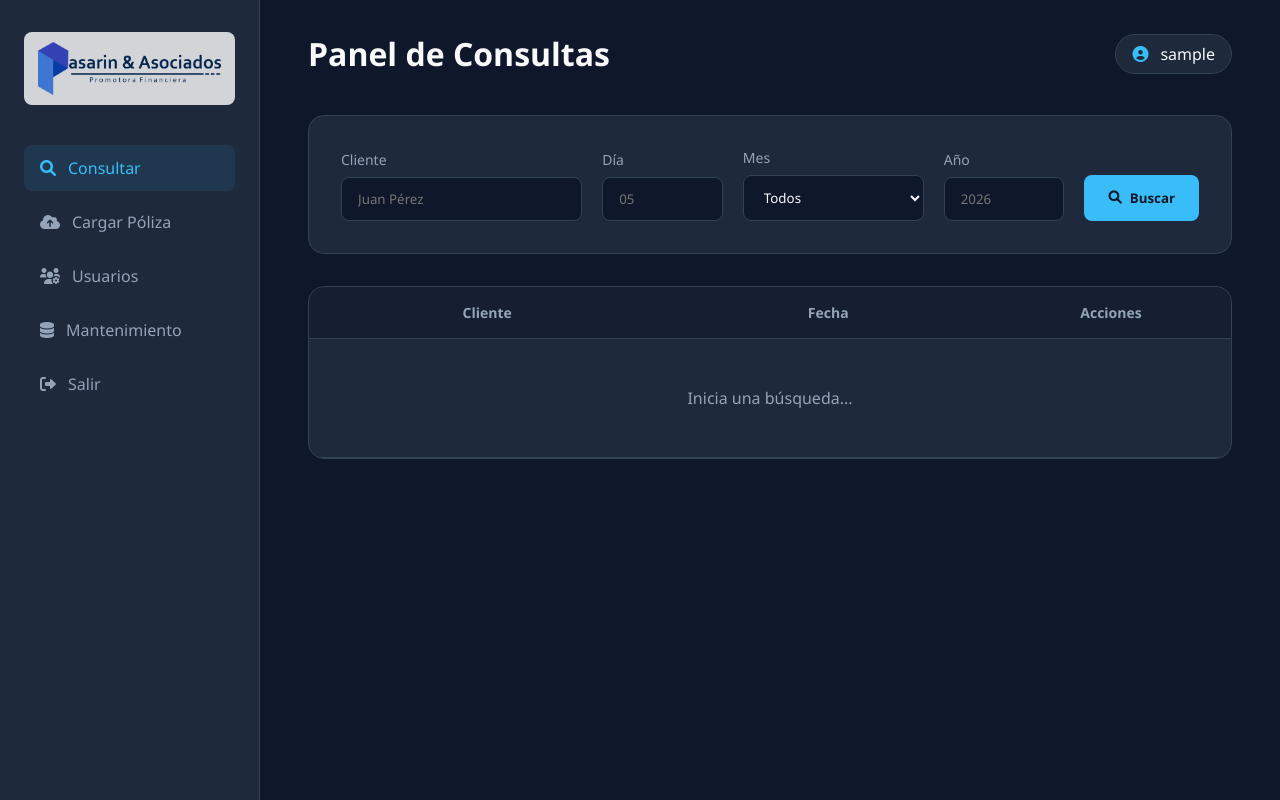
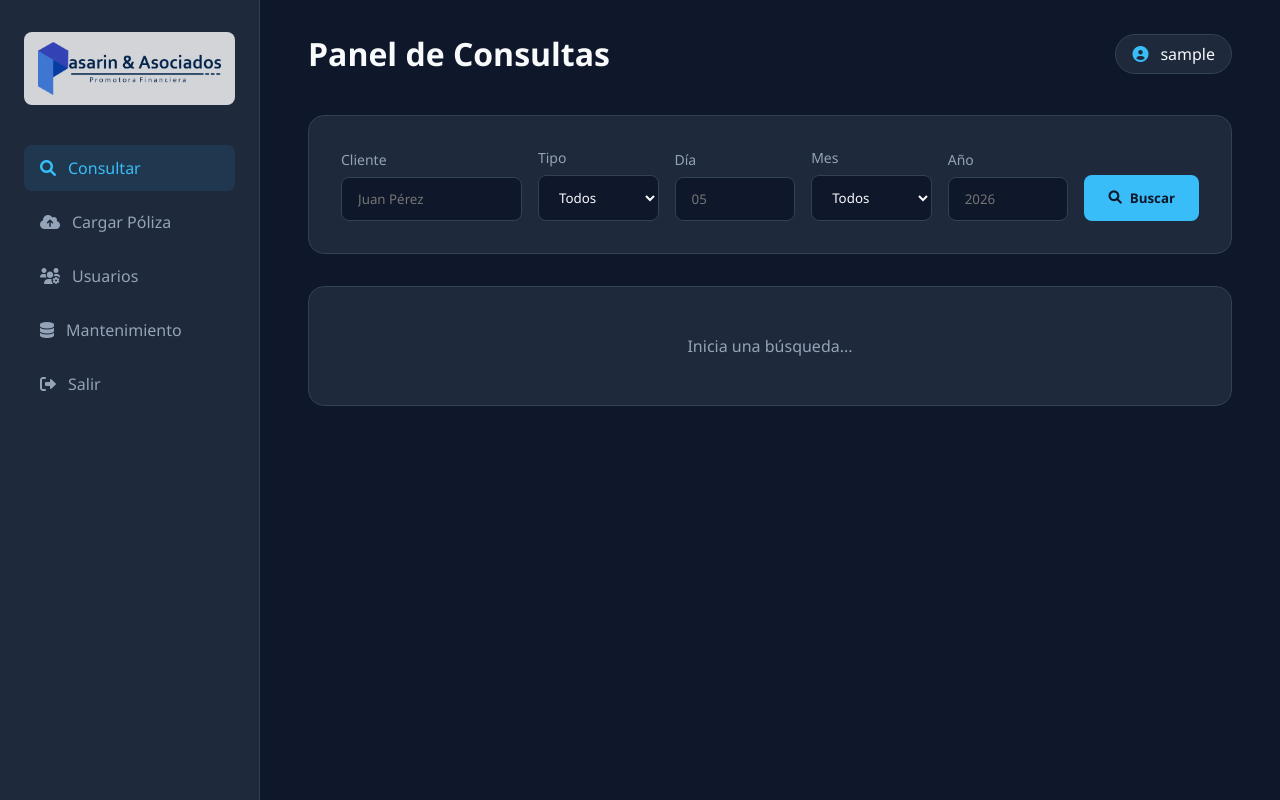
Before and after one commit to pasarinyasociados/Gestion-de-Caratulas, a FastAPI app: page /panel in a window 1280 px wide. Run offline with FastAPI, Linux system fonts and the light colour scheme; the visitor is signed in with stand-in values (Sample User, id 1).

Commit message:
Update consultar.html

```diff
--- a/app/templates/consultar.html
+++ b/app/templates/consultar.html
@@ -10,12 +10,13 @@
             --bg-dark: #0f172a; --bg-card: #1e293b; --text-main: #f8fafc;
             --text-muted: #94a3b8; --primary: #38bdf8; --primary-hover: #0ea5e9;
             --danger: #ef4444; --whatsapp: #25d366; --border: #334155;
+            --section-title: #f1f5f9;
         }
         * { margin: 0; padding: 0; box-sizing: border-box; font-family: 'Segoe UI', sans-serif; }
         body { background-color: var(--bg-dark); color: var(--text-main); min-height: 100vh; display: flex; }
         .sidebar { width: 260px; background-color: var(--bg-card); border-right: 1px solid var(--border); padding: 2rem 1.5rem; display: flex; flex-direction: column; gap: 2rem; }
 
-/* Contenedor con fondo blanco al 50% de transparencia y esquinas redondeadas */
+        /* Contenedor con fondo blanco al 50% de transparencia y esquinas redondeadas */
         .brand {
             display: flex;
             justify-content: center;
@@ -40,21 +41,31 @@
         header { display: flex; justify-content: space-between; align-items: center; margin-bottom: 2.5rem; }
         .user-profile { display: flex; align-items: center; gap: 0.75rem; background: var(--bg-card); padding: 0.5rem 1rem; border-radius: 2rem; border: 1px solid var(--border); }
         .search-section { background-color: var(--bg-card); border: 1px solid var(--border); border-radius: 1rem; padding: 2rem; margin-bottom: 2rem; }
-        .grid-filters { display: grid; grid-template-columns: 2fr 1fr 1.5fr 1fr auto; gap: 1.25rem; align-items: end; }
+
+        /* Ajustado para acomodar el nuevo filtro de tipo de documento */
+        .grid-filters { display: grid; grid-template-columns: 1.5fr 1fr 1fr 1fr 1fr auto; gap: 1rem; align-items: end; }
+
         .form-group { display: flex; flex-direction: column; gap: 0.5rem; }
         .form-group label { font-size: 0.875rem; color: var(--text-muted); }
         .form-control { background-color: var(--bg-dark); border: 1px solid var(--border); color: var(--text-main); padding: 0.75rem 1rem; border-radius: 0.5rem; outline: none; width: 100%; }
         .btn { padding: 0.75rem 1.5rem; border-radius: 0.5rem; font-weight: 600; border: none; cursor: pointer; display: inline-flex; align-items: center; gap: 0.5rem; height: 46px; }
         .btn-primary { background-color: var(--primary); color: var(--bg-dark); }
+
+        /* Contenedor principal de bloques de resultados */
+        .results-container { display: flex; flex-direction: column; gap: 2rem; }
+        .group-title { font-size: 1.25rem; font-weight: 700; color: var(--section-title); margin-bottom: 0.75rem; display: flex; align-items: center; gap: 0.5rem; }
+        .group-title.polizas-header { color: #38bdf8; }
+        .group-title.recibos-header { color: #4ade80; }
+
         .results-section { background-color: var(--bg-card); border: 1px solid var(--border); border-radius: 1rem; overflow: hidden; }
         table { width: 100%; border-collapse: collapse; }
-        th { background-color: rgba(15, 23, 42, 0.5); padding: 1rem 1.5rem; font-size: 0.875rem; color: var(--text-muted); border-bottom: 1px solid var(--border); }
+        th { background-color: rgba(15, 23, 42, 0.5); padding: 1rem 1.5rem; font-size: 0.875rem; color: var(--text-muted); border-bottom: 1px solid var(--border); text-align: left; }
         td { padding: 1rem 1.5rem; border-bottom: 1px solid var(--border); }
         .actions-cell { display: flex; gap: 0.75rem; }
         .btn-action { padding: 0.5rem 1rem; border-radius: 0.375rem; font-size: 0.875rem; font-weight: 500; display: inline-flex; align-items: center; gap: 0.375rem; cursor: pointer; border: none; }
         .btn-view { background-color: rgba(56, 189, 248, 0.1); color: var(--primary); }
         .btn-whatsapp { background-color: rgba(37, 211, 102, 0.1); color: var(--whatsapp); }
-        .no-data { padding: 3rem; text-align: center; color: var(--text-muted); }
+        .no-data { padding: 3rem; text-align: center; color: var(--text-muted); width: 100%; background-color: var(--bg-card); border: 1px solid var(--border); border-radius: 1rem; }
     </style>
 </head>
 <body>
@@ -83,6 +94,16 @@
         <section class="search-section">
             <div class="grid-filters">
                 <div class="form-group"><label>Cliente</label><input type="text" id="cliente" class="form-control" placeholder="Juan Pérez"></div>
+
+                <div class="form-group">
+                    <label>Tipo</label>
+                    <select id="tipo" class="form-control">
+                        <option value="">Todos</option>
+                        <option value="poliza">Pólizas</option>
+                        <option value="recibo">Recibos</option>
+                    </select>
+                </div>
+
                 <div class="form-group"><label>Día</label><input type="number" id="dia" class="form-control" placeholder="05"></div>
                 <div class="form-group"><label>Mes</label><select id="mes" class="form-control"><option value="">Todos</option><option value="ENE">Enero</option><option value="FEB">Febrero</option><option value="MAR">Marzo</option><option value="ABR">Abril</option><option value="MAY">Mayo</option><option value="JUN">Junio</option><option value="JUL">Julio</option><option value="AGO">Agosto</option><option value="SEP">Septiembre</option><option value="OCT">Octubre</option><option value="NOV">Noviembre</option><option value="DIC">Diciembre</option></select></div>
                 <div class="form-group"><label>Año</label><input type="number" id="anio" class="form-control" placeholder="2026"></div>
@@ -90,34 +111,93 @@
             </div>
         </section>
 
-        <section class="results-section">
-            <table>
-                <thead><tr><th>Cliente</th><th>Fecha</th><th style="width: 240px;">Acciones</th></tr></thead>
-                <tbody id="tabla-resultados"><tr><td colspan="3" class="no-data">Inicia una búsqueda...</td></tr></tbody>
-            </table>
-        </section>
+        <div id="contenedor-resultados" class="results-container">
+            <div class="no-data">Inicia una búsqueda...</div>
+        </div>
     </div>
+
+    <div id="toast" class="toast"><i id="toast-icon" class="fa-solid"></i> <span id="toast-msg"></span></div>
 
     <script>
         async function ejecutarBusqueda() {
-            const tabla = document.getElementById('tabla-resultados');
+            const contenedor = document.getElementById('contenedor-resultados');
+            const filtroTipo = document.getElementById('tipo').value;
+
             let url = `/buscar_poliza?cliente=${encodeURIComponent(document.getElementById('cliente').value)}&dia=${document.getElementById('dia').value}&mes=${document.getElementById('mes').value}&anio=${document.getElementById('anio').value}`;
+
             try {
                 const response = await fetch(url);
                 const datos = await response.json();
-                tabla.innerHTML = "";
-                if(datos.error || datos.length === 0) { tabla.innerHTML = '<tr><td colspan="3" class="no-data">No hay resultados.</td></tr>'; return; }
-                datos.forEach(poliza => {
-                    const fila = document.createElement('tr');
-                    fila.innerHTML = `<td><strong>${poliza.cliente_nombre}</strong></td><td>${poliza.dia}/${poliza.mes}/${poliza.anio}</td>
-                        <td class="actions-cell">
-                            <button onclick="verPDF('${poliza.url_archivo}')" class="btn-action btn-view"><i class="fa-solid fa-file-pdf"></i> Ver PDF</button>
-                            <button class="btn-action btn-whatsapp" onclick="compartirFisico('${poliza.url_archivo}', '${poliza.cliente_nombre}.pdf')"><i class="fa-brands fa-whatsapp"></i> WhatsApp</button>
-                            <button onclick="eliminarPoliza('${poliza.id}', this)" class="btn-action" style="background-color: rgba(239, 68, 110, 0.1); color: var(--danger);"><i class="fa-solid fa-trash-can"></i> Eliminar</button>
-                        </td>`;
-                    tabla.appendChild(fila);
-                });
-            } catch (err) { console.error(err); }
+
+                contenedor.innerHTML = "";
+
+                if(datos.error || datos.length === 0) {
+                    contenedor.innerHTML = '<div class="no-data">No hay resultados que coincidan con la búsqueda.</div>';
+                    return;
+                }
+
+                // Filtrar localmente en el frontend por tipo si el usuario seleccionó uno específico
+                let datosFiltrados = datos;
+                if (filtroTipo !== "") {
+                    datosFiltrados = datos.filter(doc => doc.tipo === filtroTipo);
+                }
+
+                if (datosFiltrados.length === 0) {
+                    contenedor.innerHTML = '<div class="no-data">No hay resultados para el tipo de documento seleccionado.</div>';
+                    return;
+                }
+
+                // Separar los documentos en dos colecciones
+                const polizas = datosFiltrados.filter(doc => !doc.tipo || doc.tipo === 'poliza');
+                const recibos = datosFiltrados.filter(doc => doc.tipo === 'recibo');
+
+                // 1. Renderizar Bloque de Pólizas (si existen)
+                if (polizas.length > 0) {
+                    contenedor.appendChild(crearBloqueTabla("Pólizas Encontradas", "polizas-header", "fa-shield-halved", polizas));
+                }
+
+                // 2. Renderizar Bloque de Recibos (si existen)
+                if (recibos.length > 0) {
+                    contenedor.appendChild(crearBloqueTabla("Recibos Encontrados", "recibos-header", "fa-file-invoice-dollar", recibos));
+                }
+
+            } catch (err) {
+                console.error(err);
+                contenedor.innerHTML = '<div class="no-data">Ocurrió un error al procesar la consulta.</div>';
+            }
+        }
+
+        // Función auxiliar pro para construir los bloques de tablas independientes
+        function crearBloqueTabla(titulo, claseHeader, icono, listaDocumentos) {
+            const wrapper = document.createElement('div');
+
+            wrapper.innerHTML = `
+                <h2 class="group-title ${claseHeader}"><i class="fa-solid ${icono}"></i> ${titulo} (${listaDocumentos.length})</h2>
+                <div class="results-section">
+                    <table>
+                        <thead><tr><th>Cliente</th><th>Fecha</th><th style="width: 240px;">Acciones</th></tr></thead>
+                        <tbody></tbody>
+                    </table>
+                </div>
+            `;
+
+            const tbody = wrapper.querySelector('tbody');
+
+            listaDocumentos.forEach(doc => {
+                const fila = document.createElement('tr');
+                fila.innerHTML = `
+                    <td><strong>${doc.cliente_nombre}</strong></td>
+                    <td>${doc.dia}/${doc.mes}/${doc.anio}</td>
+                    <td class="actions-cell">
+                        <button onclick="verPDF('${doc.url_archivo}')" class="btn-action btn-view"><i class="fa-solid fa-file-pdf"></i> Ver PDF</button>
+                        <button class="btn-action btn-whatsapp" onclick="compartirFisico('${doc.url_archivo}', '${doc.cliente_nombre}.pdf')"><i class="fa-brands fa-whatsapp"></i> WhatsApp</button>
+                        <button onclick="eliminarPoliza('${doc.id}', this)" class="btn-action" style="background-color: rgba(239, 68, 110, 0.1); color: var(--danger);"><i class="fa-solid fa-trash-can"></i> Eliminar</button>
+                    </td>
+                `;
+                tbody.appendChild(fila);
+            });
+
+            return wrapper;
         }
 
         // VENTANA INDEPENDIENTE FORZADA (Evita pestañas nuevas)
@@ -134,7 +214,7 @@
                 const res = await fetch(url); const blob = await res.blob();
                 const file = new File([blob], nombre, { type: "application/pdf" });
                 if (navigator.canShare && navigator.canShare({ files: [file] })) {
-                    await navigator.share({ files: [file], title: 'Póliza', text: nombre });
+                    await navigator.share({ files: [file], title: 'Documento', text: nombre });
                 } else {
                     alert("Tu navegador o dispositivo no soporta el envío directo de archivos físicos.");
                 }
@@ -143,8 +223,7 @@
 
         // FUNCIÓN PARA ELIMINAR UNA PÓLIZA INDIVIDUAL
         async function eliminarPoliza(polizaId, boton) {
-            // Confirmación nativa para evitar errores de dedo
-            if (!confirm("¿Estás completamente seguro de que deseas eliminar esta póliza y su archivo físico? Esta acción no se puede deshacer.")) {
+            if (!confirm("¿Estás completamente seguro de que deseas eliminar este documento y su archivo físico? Esta acción no se puede deshacer.")) {
                 return;
             }
 
@@ -155,9 +234,23 @@
                 const resultado = await response.json();
 
                 if (resultado.status === 'success') {
-                    alert("Póliza eliminada con éxito.");
-                    // Borramos la fila de la tabla visualmente sin tener que recargar toda la página
-                    boton.closest('tr').remove();
+                    alert("Documento eliminado con éxito.");
+
+                    // Manejo visual inteligente de remoción de filas o bloques vacíos
+                    const fila = boton.closest('tr');
+                    const tbody = fila.closest('tbody');
+                    fila.remove();
+
+                    // Si el bloque se quedó sin registros, borramos todo el bloque visual
+                    if (tbody.children.length === 0) {
+                        tbody.closest('.results-section').parentNode.remove();
+                    }
+
+                    // Si ya no queda ningún bloque, ponemos el mensaje de estado inicial
+                    const contenedor = document.getElementById('contenedor-resultados');
+                    if (contenedor.children.length === 0) {
+                        contenedor.innerHTML = '<div class="no-data">No hay resultados.</div>';
+                    }
                 } else {
                     alert("Error: " + (resultado.error || resultado.message));
                 }
```
